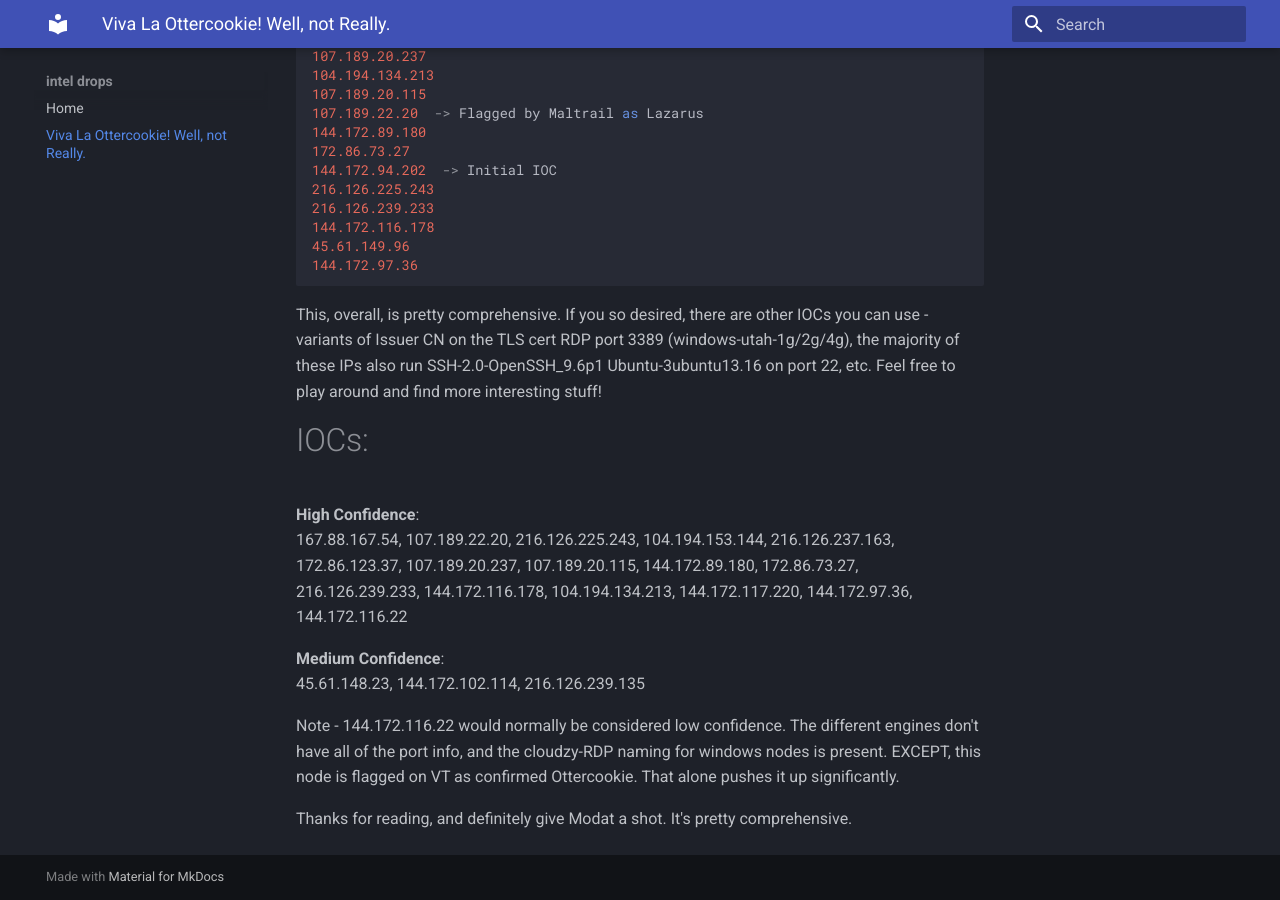
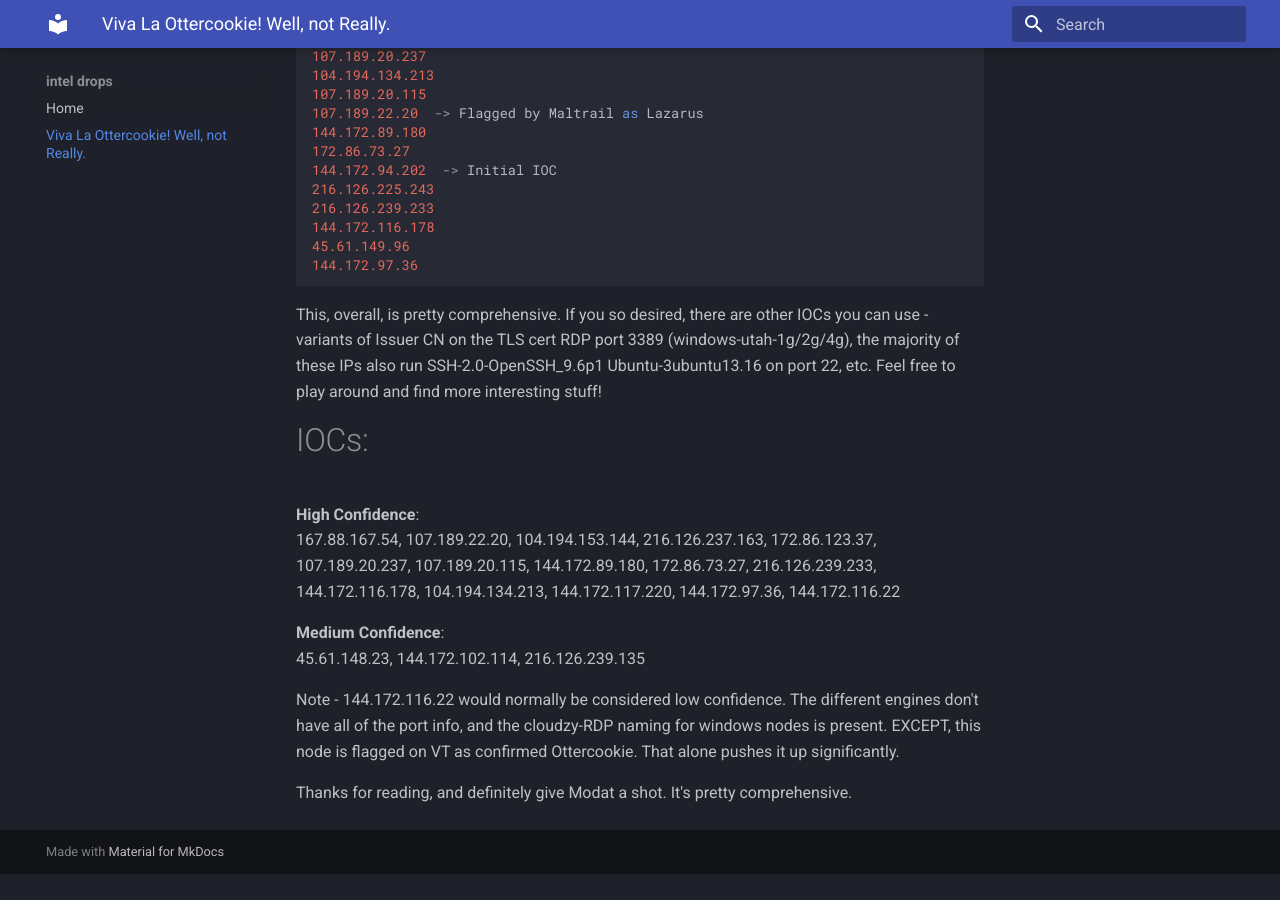
Before and after one commit to tvishwa107/Threat-Intel-Drops, an MkDocs documentation site: the page built from docs/Ottercookie.md, in a window 1280 px wide and 900 px high, scrolled down 3811 px. Built offline with MkDocs 1.6.1 and Material for MkDocs 9.7.7, drawn with Linux system fonts in a browser that asks for light colours; after the commit the page ends 4685 px from its top, so only the background shows below that.

Commit message:
Remove old IOC

```diff
--- a/docs/Ottercookie.md
+++ b/docs/Ottercookie.md
@@ -132,7 +132,7 @@ Feel free to play around and find more interesting stuff!
 
 # IOCs:
 **High Confidence**:
-167.88.167.54, 107.189.22.20, 216.126.225.243, 104.194.153.144, 216.126.237.163, 172.86.123.37, 107.189.20.237, 107.189.20.115, 144.172.89.180, 172.86.73.27, 216.126.239.233, 144.172.116.178, 104.194.134.213, 144.172.117.220, 144.172.97.36, 144.172.116.22
+167.88.167.54, 107.189.22.20, 104.194.153.144, 216.126.237.163, 172.86.123.37, 107.189.20.237, 107.189.20.115, 144.172.89.180, 172.86.73.27, 216.126.239.233, 144.172.116.178, 104.194.134.213, 144.172.117.220, 144.172.97.36, 144.172.116.22
 
 **Medium Confidence**:
 45.61.148.23, 144.172.102.114, 216.126.239.135
```
